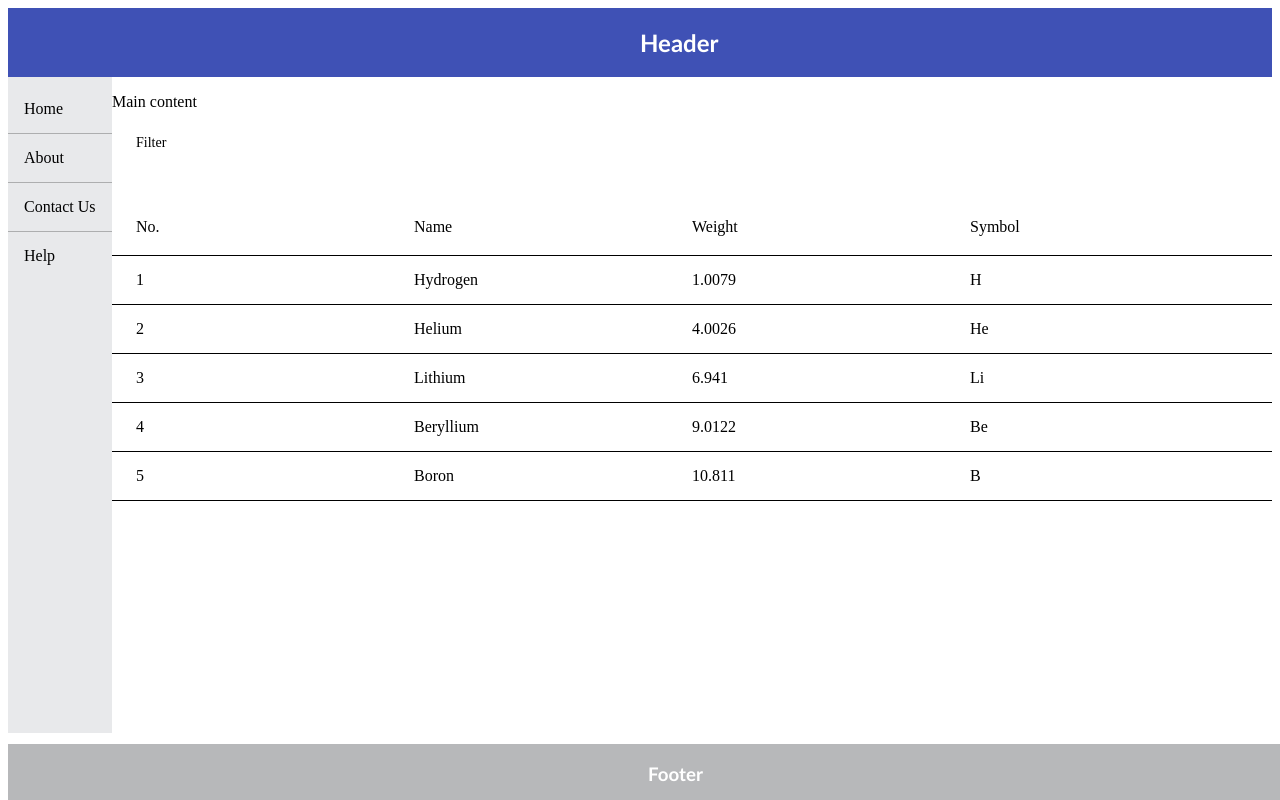
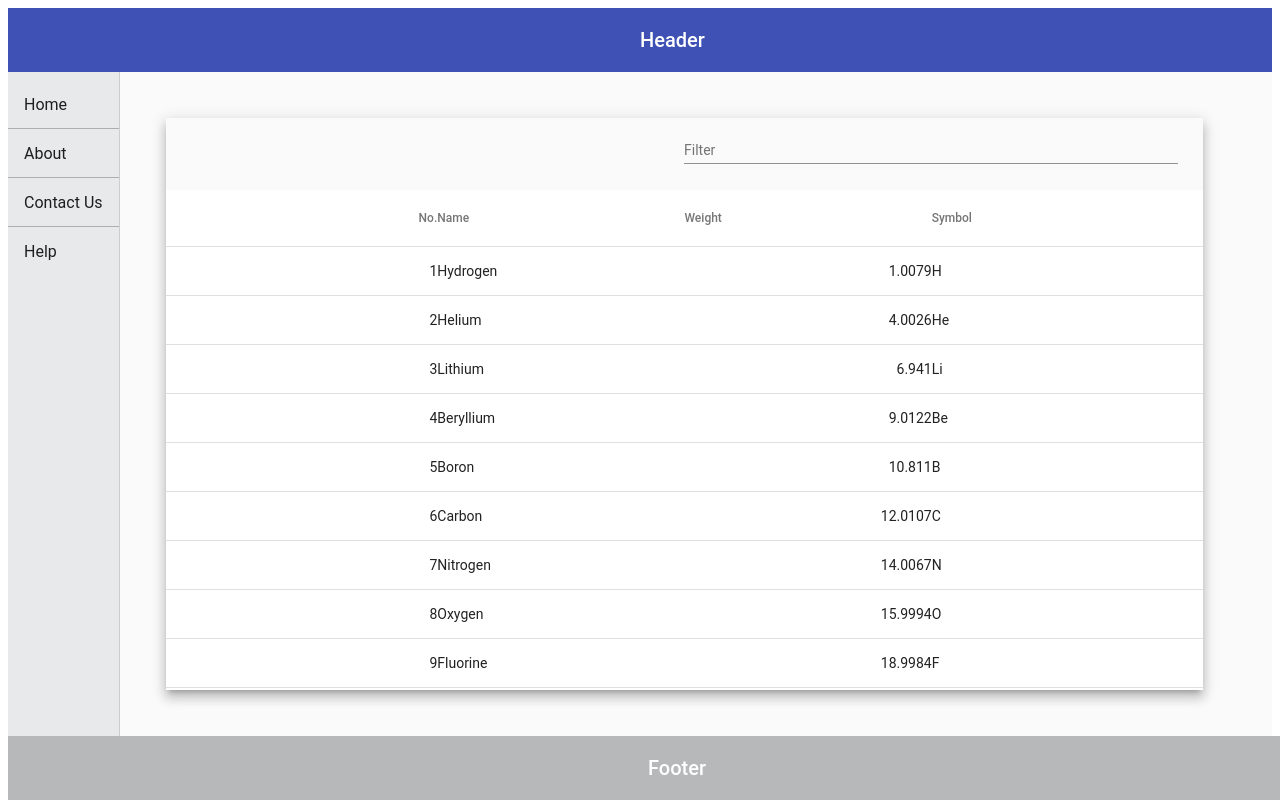
Before and after one commit to abhisaa/angular-ivy-r2qwms, an Angular app: page / in a window 1280 px wide. Built offline with nearby package versions, Linux system fonts and the light colour scheme.

Commit message:
8 files modified

```diff
--- a/src/app/app.component.css
+++ b/src/app/app.component.css
@@ -1,4 +1,4 @@
-@import '~@angular/material/prebuilt-themes/indigo-pink.css';
+/* @import '~@angular/material/prebuilt-themes/indigo-pink.css'; */
 
 p {
   font-family: Lato;
--- a/src/app/components/emp-data/emp-data.component.css
+++ b/src/app/components/emp-data/emp-data.component.css
@@ -1,8 +1,12 @@
 /* Structure */
-.example-container {
+.emp-data-container {
   display: flex;
   flex-direction: column;
   min-width: 300px;
+  margin-top: 4%;
+  max-width: 90%;
+  margin-left: 4%;
+  max-height: 72vh;
 }
 
 .example-header {
@@ -12,10 +16,21 @@
 
 .mat-form-field {
   font-size: 14px;
-  width: 100%;
+  width: 50%;
+  float: right;
 }
 
 .mat-table {
   overflow: auto;
   max-height: 500px;
 }
+
+.header-align-right {
+  align-items: right;
+  justify-content: right;
+}
+
+mat-header-row {
+  position: sticky;
+  top: 0;
+}
--- a/src/app/components/emp-data/emp-data.component.html
+++ b/src/app/components/emp-data/emp-data.component.html
@@ -1,37 +1,43 @@
-<div class="example-container mat-elevation-z8">
+<div class="emp-data-container mat-elevation-z8">
   <div class="example-header">
     <mat-form-field>
-      <input
-        matInput
-        (keyup)="applyFilter($event)"
-        placeholder="Filter"
-      />
+      <input matInput (keyup)="applyFilter($event)" placeholder="Filter" />
     </mat-form-field>
   </div>
 
   <mat-table #table [dataSource]="dataSource">
     <!-- Position Column -->
     <ng-container matColumnDef="position">
-      <mat-header-cell *matHeaderCellDef> No. </mat-header-cell>
-      <mat-cell *matCellDef="let element"> {{ element.position }} </mat-cell>
+      <mat-header-cell class="header-align-right" *matHeaderCellDef>
+        No.
+      </mat-header-cell>
+      <mat-cell class="header-align-right" *matCellDef="let element">
+        {{ element.position }}
+      </mat-cell>
     </ng-container>
 
     <!-- Name Column -->
     <ng-container matColumnDef="name">
       <mat-header-cell *matHeaderCellDef> Name </mat-header-cell>
-      <mat-cell *matCellDef="let element"> {{ element.name }} </mat-cell>
+      <mat-cell *matCellDef="let element">
+        {{ element.name }}
+      </mat-cell>
     </ng-container>
 
     <!-- Weight Column -->
     <ng-container matColumnDef="weight">
       <mat-header-cell *matHeaderCellDef> Weight </mat-header-cell>
-      <mat-cell *matCellDef="let element"> {{ element.weight }} </mat-cell>
+      <mat-cell class="header-align-right" *matCellDef="let element">
+        {{ element.weight }}
+      </mat-cell>
     </ng-container>
 
     <!-- Symbol Column -->
     <ng-container matColumnDef="symbol">
       <mat-header-cell *matHeaderCellDef> Symbol </mat-header-cell>
-      <mat-cell *matCellDef="let element"> {{ element.symbol }} </mat-cell>
+      <mat-cell *matCellDef="let element">
+        {{ element.symbol }}
+      </mat-cell>
     </ng-container>
 
     <mat-header-row *matHeaderRowDef="displayedColumns"></mat-header-row>
--- a/src/app/components/emp-data/emp-data.component.ts
+++ b/src/app/components/emp-data/emp-data.component.ts
@@ -35,19 +35,19 @@ const ELEMENT_DATA: Element[] = [
   { position: 3, name: 'Lithium', weight: 6.941, symbol: 'Li' },
   { position: 4, name: 'Beryllium', weight: 9.0122, symbol: 'Be' },
   { position: 5, name: 'Boron', weight: 10.811, symbol: 'B' },
-  // {position: 6, name: 'Carbon', weight: 12.0107, symbol: 'C'},
-  // {position: 7, name: 'Nitrogen', weight: 14.0067, symbol: 'N'},
-  // {position: 8, name: 'Oxygen', weight: 15.9994, symbol: 'O'},
-  // {position: 9, name: 'Fluorine', weight: 18.9984, symbol: 'F'},
-  // {position: 10, name: 'Neon', weight: 20.1797, symbol: 'Ne'},
-  // {position: 11, name: 'Sodium', weight: 22.9897, symbol: 'Na'},
-  // {position: 12, name: 'Magnesium', weight: 24.305, symbol: 'Mg'},
-  // {position: 13, name: 'Aluminum', weight: 26.9815, symbol: 'Al'},
-  // {position: 14, name: 'Silicon', weight: 28.0855, symbol: 'Si'},
-  // {position: 15, name: 'Phosphorus', weight: 30.9738, symbol: 'P'},
-  // {position: 16, name: 'Sulfur', weight: 32.065, symbol: 'S'},
-  // {position: 17, name: 'Chlorine', weight: 35.453, symbol: 'Cl'},
-  // {position: 18, name: 'Argon', weight: 39.948, symbol: 'Ar'},
-  // {position: 19, name: 'Potassium', weight: 39.0983, symbol: 'K'},
-  // {position: 20, name: 'Calcium', weight: 40.078, symbol: 'Ca'},
+  { position: 6, name: 'Carbon', weight: 12.0107, symbol: 'C' },
+  { position: 7, name: 'Nitrogen', weight: 14.0067, symbol: 'N' },
+  { position: 8, name: 'Oxygen', weight: 15.9994, symbol: 'O' },
+  { position: 9, name: 'Fluorine', weight: 18.9984, symbol: 'F' },
+  { position: 10, name: 'Neon', weight: 20.1797, symbol: 'Ne' },
+  { position: 11, name: 'Sodium', weight: 22.9897, symbol: 'Na' },
+  { position: 12, name: 'Magnesium', weight: 24.305, symbol: 'Mg' },
+  { position: 13, name: 'Aluminum', weight: 26.9815, symbol: 'Al' },
+  { position: 14, name: 'Silicon', weight: 28.0855, symbol: 'Si' },
+  { position: 15, name: 'Phosphorus', weight: 30.9738, symbol: 'P' },
+  { position: 16, name: 'Sulfur', weight: 32.065, symbol: 'S' },
+  { position: 17, name: 'Chlorine', weight: 35.453, symbol: 'Cl' },
+  { position: 18, name: 'Argon', weight: 39.948, symbol: 'Ar' },
+  { position: 19, name: 'Potassium', weight: 39.0983, symbol: 'K' },
+  { position: 20, name: 'Calcium', weight: 40.078, symbol: 'Ca' },
 ];
--- a/src/app/components/footer/footer.component.css
+++ b/src/app/components/footer/footer.component.css
@@ -1,3 +1,4 @@
+.mat-toolbar-multiple-rows,
 .footer {
   height: 7%;
   background: #b7b8ba;
--- a/src/app/components/header/header.component.css
+++ b/src/app/components/header/header.component.css
@@ -1,3 +1,4 @@
+.mat-toolbar-multiple-rows,
 .header {
   background: #3f51b5;
   color: white;
--- a/src/app/components/sidebar/sidebar.component.html
+++ b/src/app/components/sidebar/sidebar.component.html
@@ -9,7 +9,6 @@
   </mat-sidenav>
   <mat-sidenav-content>
     <div style="height: 80vh">
-      <p>Main content</p>
       <app-emp-data></app-emp-data>
     </div>
   </mat-sidenav-content>
--- a/src/styles.css
+++ b/src/styles.css
@@ -1 +1,3 @@
 /* Add application styles & imports to this file! */
+@import '@angular/material/prebuilt-themes/deeppurple-amber.css';
+@import '~@angular/material/prebuilt-themes/indigo-pink.css';
```
